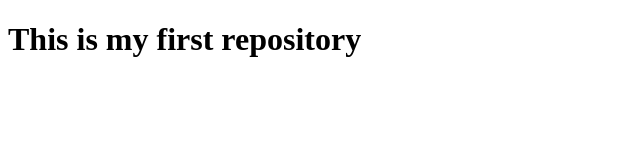
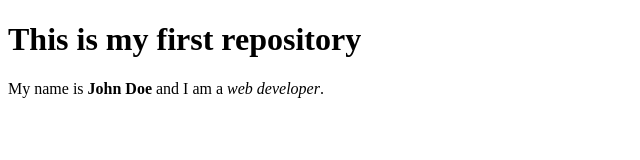
Before and after one commit to neytcode/my-repository, a plain HTML site: page index.html in a window 1280 px wide. Shown: the whole page, without its empty margins (0-640 px from the left). Drawn offline with Linux system fonts and the light colour scheme.

Commit message:
we have added a new paragraph to our file

```diff
--- a/index.html
+++ b/index.html
@@ -6,6 +6,9 @@
         <title>Introduction to Git and GitHub</title>
     </head>
     <body>
+
         <h1>This is my first repository</h1>
+        <p>My name is <strong>John Doe</strong> and I am a <em>web developer</em>.</p>
+
     </body>
 </html>
```
